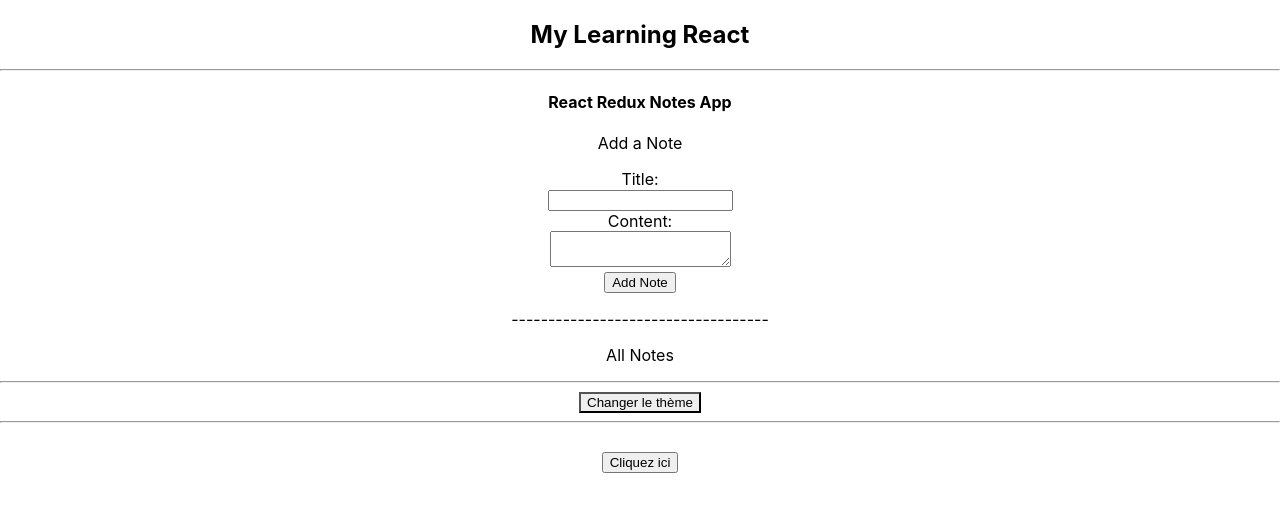
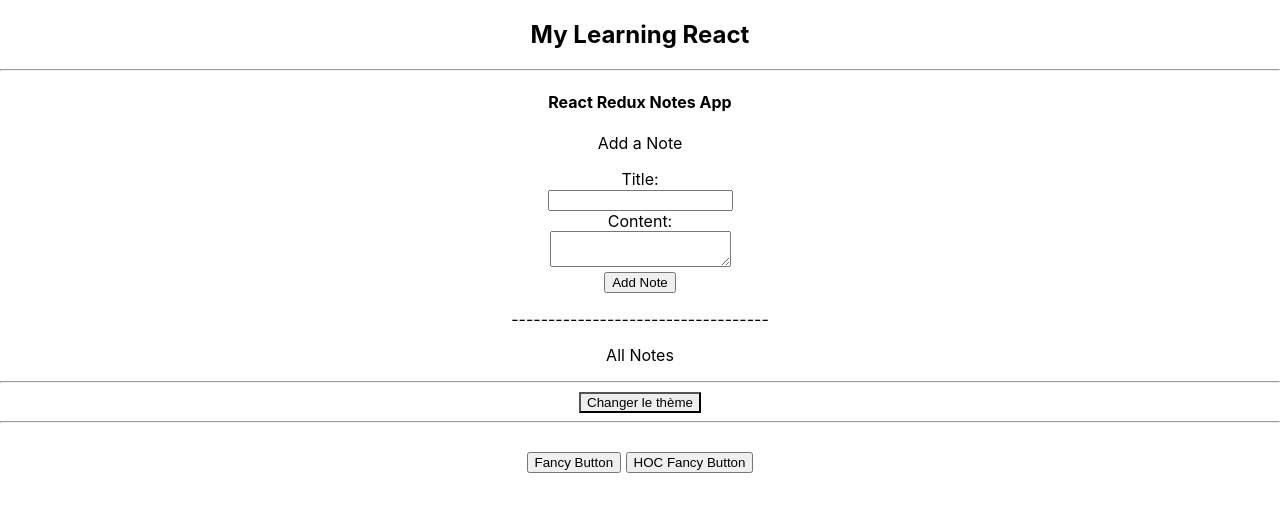
Before and after one commit to SanjiMika/my-learning-react, a React (Create React App) app: page / in a window 1280 px wide. Shown: the top 512 px of the page. Built offline with nearby package versions, Linux system fonts and the light colour scheme.

Commit message:
refs : use HOC with forwardRef + add displayName in React.forwardRef

```diff
--- a/src/refs/FancyButton.js
+++ b/src/refs/FancyButton.js
@@ -1,25 +1,34 @@
 import React from "react";
+import logProps from "./logProps";
 
 const FancyButton = React.forwardRef((props, ref) => (
     <button ref={ref} className="FancyButton">
         {props.children}
     </button>
 ));
+FancyButton.displayName = 'FancyButton';
+
+const HOCFancyButton = logProps(FancyButton);
 
 class FragmentFancyButton extends React.Component {
     constructor(props) {
         super(props);
-        this.ref = React.createRef();
+        this.refFancyButton = React.createRef();
+        this.refHOCFancyButton = React.createRef();
     }
 
     componentDidMount() {
-        console.log('ref DOM', this.ref.current);
+        console.log('refFancyButton DOM', this.refFancyButton.current);
+        console.log('refHOCFancyButton DOM', this.refHOCFancyButton.current);
     }
 
     render() {
         return (
             // Vous pouvez maintenant obtenir une ref directement attachée au bouton DOM :
-            <FancyButton ref={this.ref}>Cliquez ici</FancyButton>
+            <React.Fragment>
+                <FancyButton ref={this.refFancyButton}>Fancy Button</FancyButton>&nbsp;
+                <HOCFancyButton a={1} ref={this.refHOCFancyButton}>HOC Fancy Button</HOCFancyButton>
+            </React.Fragment>
         )
     };
 }
--- a/src/refs/logProps.js
+++ b/src/refs/logProps.js
@@ -18,9 +18,12 @@ function logProps(Component) {
     // Remarquez le deuxième paramètre `ref` fourni par `React.forwardRef`.  Nous
     // pouvons le passer à LogProps comme une prop normale, par exemple
     // `forwardedRef`. Et il peut ensuite être attaché au composant.
-    return React.forwardRef((props, ref) => {
+    const LogPropsForwardRef = React.forwardRef((props, ref) => {
         return <LogProps {...props} forwardedRef={ref} />;
     });
+    LogPropsForwardRef.displayName = "LogPropsForwardRef";
+
+    return LogPropsForwardRef;
 }
 
 export default logProps;
```
